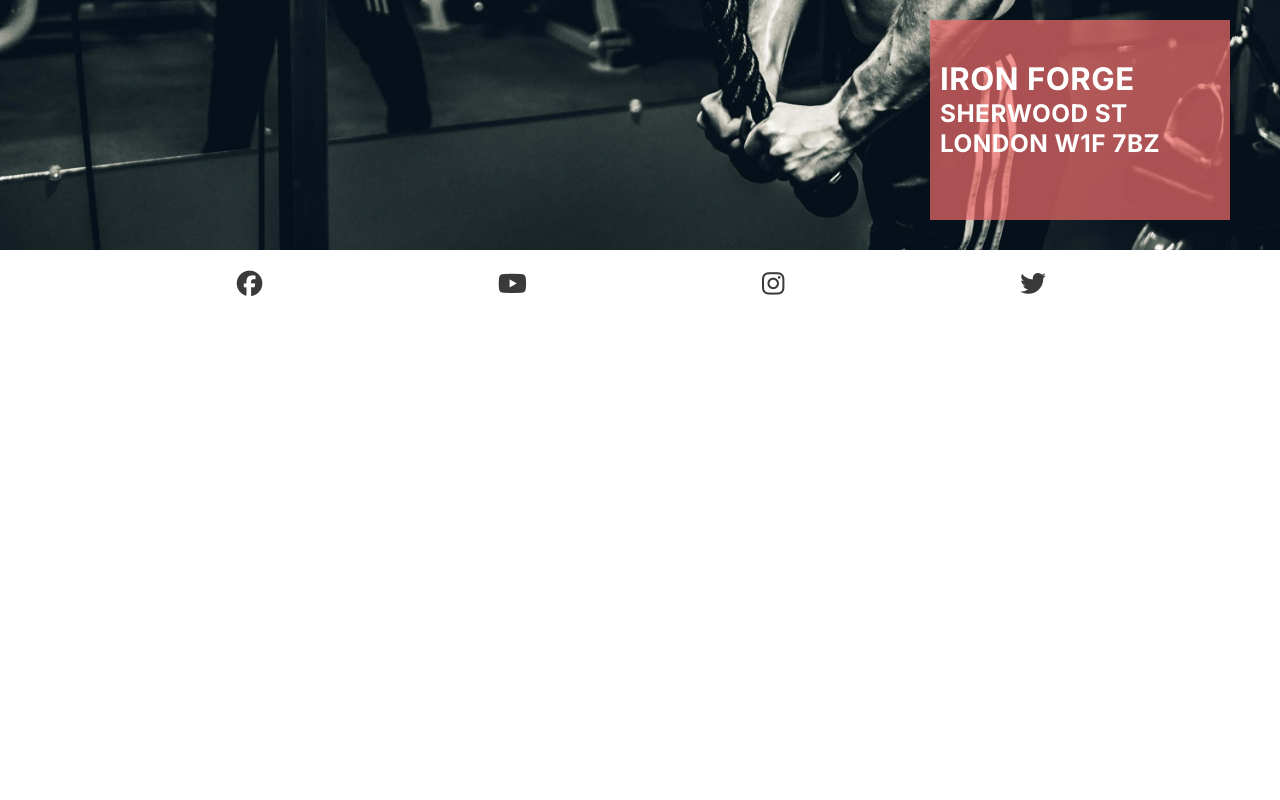
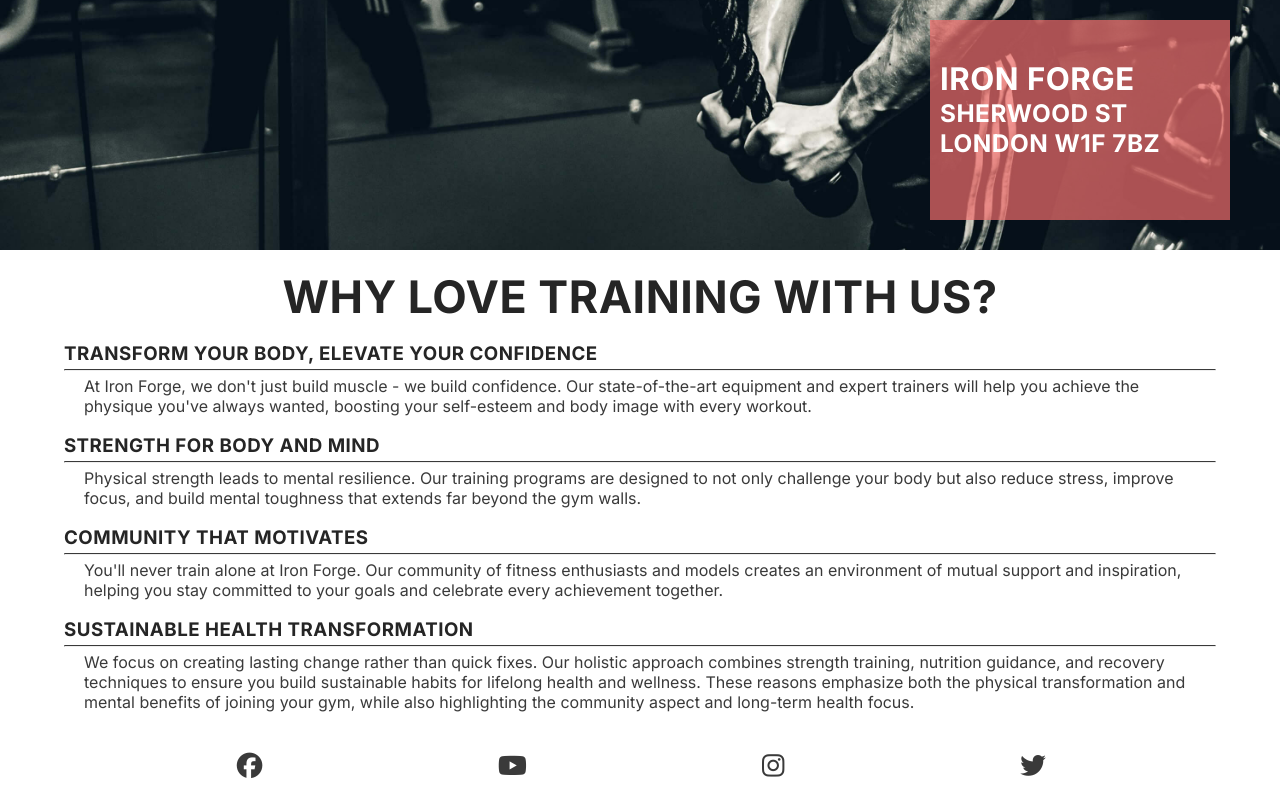
Before and after one commit to picker770/iron-forge, a plain HTML site: page index.html in a window 1280 px wide. Shown: the part 629-1429 px from the top of the page. Before the commit the page ends 947 px from the top, so only its background shows below. Drawn offline with Linux system fonts and the light colour scheme; a web font is replaced by a local one.

Commit message:
create the reasons section on our landing page and added content and styled it

```diff
--- a/assets/css/style.css
+++ b/assets/css/style.css
@@ -32,11 +32,14 @@ body {
   font-family: var(--primary-font);
 }
 
-h1,h2,h3 {
+h1,
+h2,
+h3 {
   font-family: var(--primary-font);
   text-transform: uppercase;
   letter-spacing: 0.5px;
-  color: #252525;  /*Dark gray*/
+  color: #252525;
+  /*Dark gray*/
 
 }
 
@@ -116,7 +119,7 @@ main {
 
 /* Hero section */
 #hero {
-  height:100vh;
+  height: 100vh;
   width: 100%;
   background: url(../images/hero2.jpg) no-repeat center center/cover;
   position: relative;
@@ -135,9 +138,40 @@ main {
   padding-left: 10px;
 }
 
-#cover-text > h2 , #cover-text > h3 {
+#cover-text>h2,
+#cover-text>h3 {
   color: #ffffff;
 }
+
+
+/* Reasons section */
+
+#reasons {
+  margin: 20px auto;
+  width: 90%;
+}
+
+#reasons h2 {
+  font-size: 280%;
+  margin-bottom: 20px;
+  text-align: center;
+}
+
+#benefits-physical > div,
+#benefits-mental > div {
+    line-height: 20px;
+    margin-bottom: 20px;
+}
+
+#benefits p {
+    padding: 0 20px;
+}
+
+#benefits hr {
+    border-top: 1px solid #3a3a3a;
+    margin: 5px 0;
+}
+
 /* Footer */
 
 #social-networks {
@@ -199,10 +233,10 @@ main {
   }
 
   /* Hero image */
-    #cover-text {
-        width: 300px;
-        right: 50px;
-    }
+  #cover-text {
+    width: 300px;
+    right: 50px;
+  }
 
 
 
--- a/index.html
+++ b/index.html
@@ -50,6 +50,58 @@
                 <h3>Sherwood St London W1f 7BZ</h3>
             </div>
         </section>
+        <section id="reasons">
+            <h2>Why Love Training with us?</h2>
+            <div id="benefits">
+                <div id="benefits-physical">
+                    <div>
+                        <h3>Transform Your Body, Elevate Your Confidence</h3>
+                        <hr>
+                        <p>
+                            At Iron Forge, we don't just build muscle - we build confidence.
+                            Our state-of-the-art equipment and expert trainers will help you
+                            achieve the physique you've always wanted, boosting your
+                            self-esteem and body image with every workout.
+                        </p>
+                    </div>
+                    <div>
+                        <h3>Strength for Body and Mind</h3>
+                        <hr>
+                        <p>
+                            Physical strength leads to mental resilience. Our training
+                            programs are designed to not only challenge your body but also
+                            reduce stress, improve focus, and build mental toughness that
+                            extends far beyond the gym walls.
+                        </p>
+                    </div>
+                </div>
+                <div id="benefits-mental">
+                    <div>
+                        <h3>Community That Motivates</h3>
+                        <hr>
+                        <p>
+                            You'll never train alone at Iron Forge. Our community of fitness
+                            enthusiasts and models creates an environment of mutual support
+                            and inspiration, helping you stay committed to your goals and
+                            celebrate every achievement together.
+                        </p>
+                    </div>
+                    <div>
+                        <h3>Sustainable Health Transformation</h3>
+                        <hr>
+                        <p>
+                            We focus on creating lasting change rather than quick fixes. Our
+                            holistic approach combines strength training, nutrition
+                            guidance, and recovery techniques to ensure you build
+                            sustainable habits for lifelong health and wellness. These
+                            reasons emphasize both the physical transformation and mental
+                            benefits of joining your gym, while also highlighting the
+                            community aspect and long-term health focus.
+                        </p>
+                    </div>
+                </div>
+            </div>
+        </section>
     </main>
     <!-- Footer  -->
     <footer>
```
Also changed, not shown: assets/images/reasons.jpg (added).
